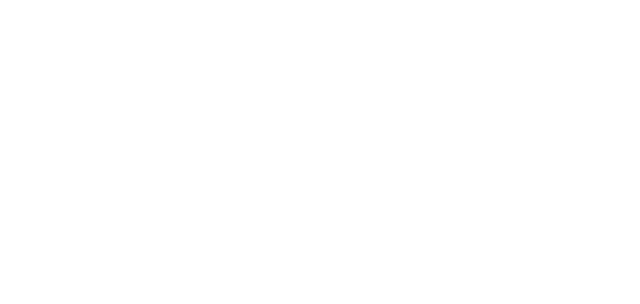
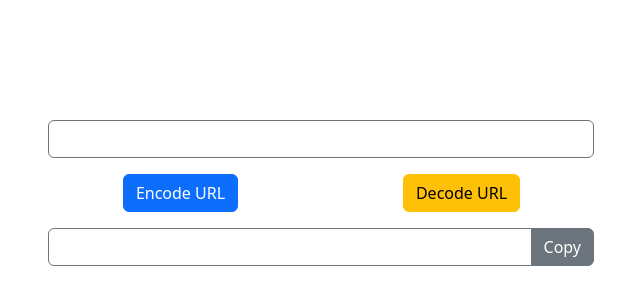
Before and after one commit to asylosoft/webtool, a Nuxt app: page /encoder/url in a window 1280 px wide. Before the commit this address had no page. Shown: the top 304 px of the page, without its empty margins (319-959 px from the left). Built offline with nearby package versions, Linux system fonts and the light colour scheme.

Commit message:
add url encoder

```diff
--- /dev/null
+++ b/pages/encoder/url.vue
@@ -0,0 +1,53 @@
+<script setup>
+import { ref } from 'vue'
+
+const inputUrl = ref('');
+const outputUrl = ref('');
+const isCopied = ref(false);
+
+const encode = () => {
+  outputUrl.value = encodeURIComponent(inputUrl.value);
+};
+
+const decode = () => {
+  outputUrl.value = decodeURIComponent(inputUrl.value);
+}
+
+const copyOutputUrl = () => {
+  if (outputUrl.value) {
+    navigator.clipboard.writeText(outputUrl.value).then(() => {
+      isCopied.value = true;
+      setTimeout(() => isCopied.value = false, 500);
+    });
+  }
+}
+</script>
+
+<template>
+  <div>
+    <div class="container text-center" style="padding-top: 120px;">
+      <div class="row">
+        <div class="col-6 offset-3">
+          <input type="text" class="text-black text-center form-control border border-secondary" v-model="inputUrl" :title="inputUrl" />
+        </div>
+      </div>
+      <div class="row mt-3 gx-2">
+        <div class="col-3 offset-3">
+          <button class="btn btn-primary" @click="encode">Encode URL</button>
+        </div>
+        <div class="col-3">
+          <button class="btn btn-warning" @click="decode">Decode URL</button>
+        </div>
+      </div>
+      <div class="row mt-3">
+        <div class="col-6 offset-3">
+          <div class="input-group">
+            <input type="text" class="text-black text-center form-control border border-secondary" readonly :value="outputUrl" :title="outputUrl" />
+            <button v-if="isCopied" class="btn btn-secondary">Copied</button>
+            <button v-else class="btn btn-secondary" @click="copyOutputUrl">Copy</button>
+          </div>
+        </div>
+      </div>
+    </div>
+  </div>
+</template>
--- /dev/null
+++ b/pages/encoders.vue
@@ -0,0 +1,25 @@
+<script setup lang="ts">
+const tools = [
+  {
+    title: "URL",
+    description: "Encode/decode URL",
+    url: "encoder/url"
+  },
+]
+</script>
+
+<template>
+  <div class="container text-center">
+    <div class="row">
+      <div class="col col-md-3" v-for="tool in tools">
+
+        <div class="card">
+          <div class="card-body">
+            <h5 class="card-title">{{ tool.title }}</h5>
+            <NuxtLink :to="tool.url" class="stretched-link"></NuxtLink>
+          </div>
+        </div>
+      </div>
+    </div>
+  </div>
+</template>
--- a/pages/index.vue
+++ b/pages/index.vue
@@ -3,6 +3,10 @@
   {
     title: "Generators",
     url: "generators"
+  },
+  {
+    title: "Encoders",
+    url: "encoders"
   }
 ]
 </script>
```
Also changed, not shown: 1 other file (tests, documents, lock files or other folders).
